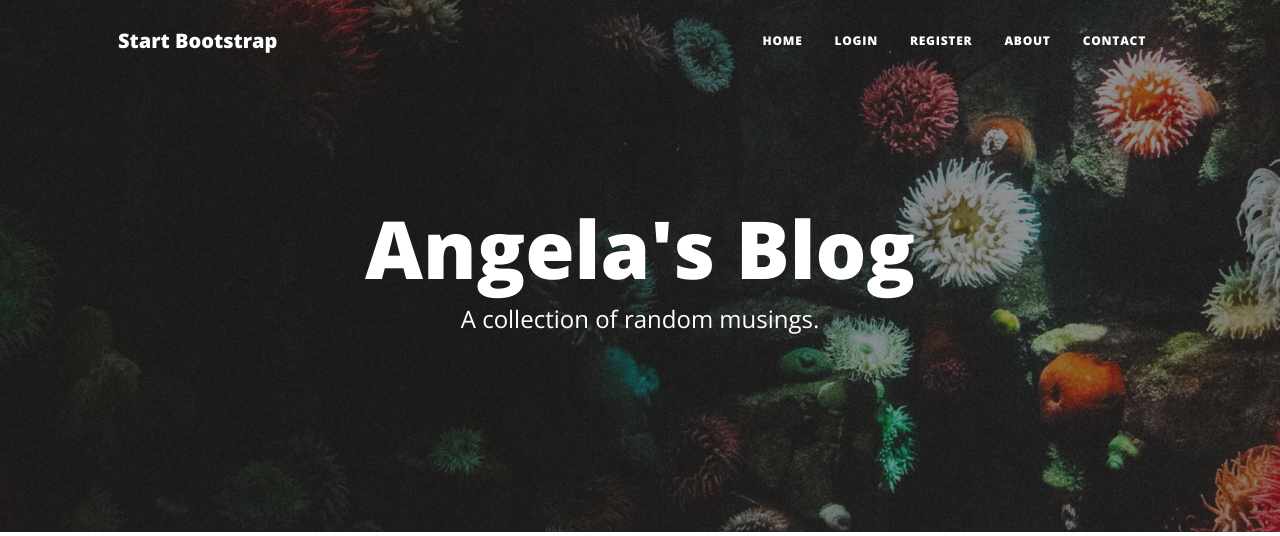
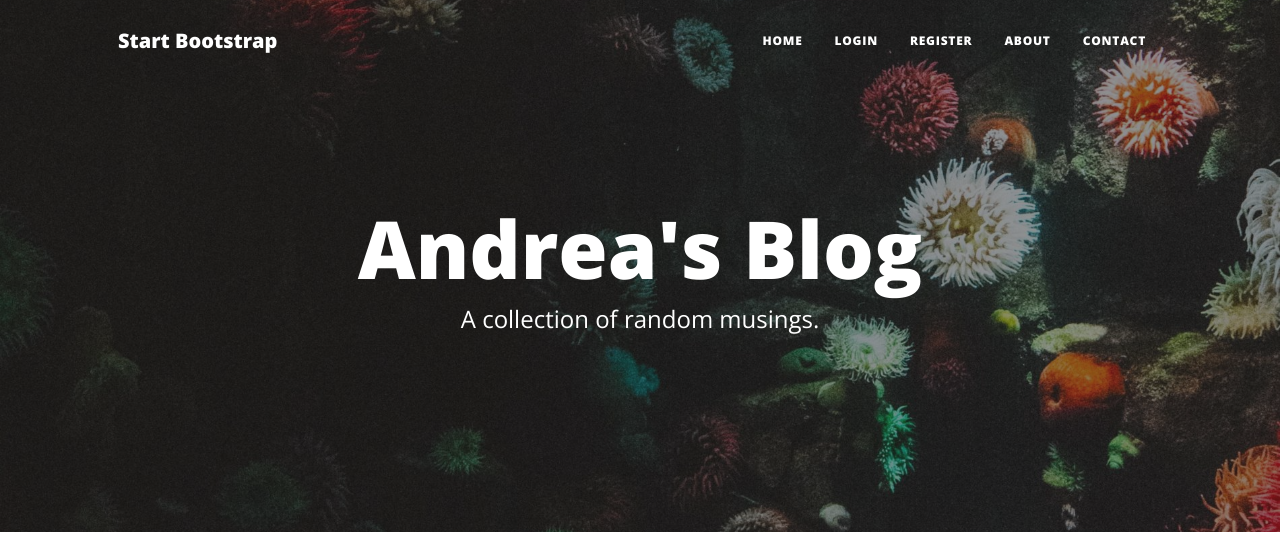
Before and after one commit to andreabnm/blog-with-users, a Flask app: page / in a window 1280 px wide. Shown: the top 536 px of the page. Run offline with Flask 3, Linux system fonts and the light colour scheme; data that the repository does not hold is empty; some libraries are stand-ins or nearby versions.

Commit message:
Modified HTML

```diff
--- a/templates/contact.html
+++ b/templates/contact.html
@@ -88,7 +88,6 @@
               id="submitButton"
               type="submit"
             >
-              NOT USED in Day 69
             </button>
           </form>
         </div>
--- a/templates/header.html
+++ b/templates/header.html
@@ -8,7 +8,7 @@
     />
     <meta name="description" content="" />
     <meta name="author" content="" />
-    <title>Angela's Blog</title>
+    <title>Andrea's Blog</title>
     {% block styles %}
     <!-- Load Bootstrap-Flask CSS here -->
     {{ bootstrap.load_css() }}
--- a/templates/index.html
+++ b/templates/index.html
@@ -9,7 +9,7 @@
     <div class="row gx-4 gx-lg-5 justify-content-center">
       <div class="col-md-10 col-lg-8 col-xl-7">
         <div class="site-heading">
-          <h1>Angela's Blog</h1>
+          <h1>Andrea's Blog</h1>
           <span class="subheading">A collection of random musings.</span>
         </div>
       </div>
```
